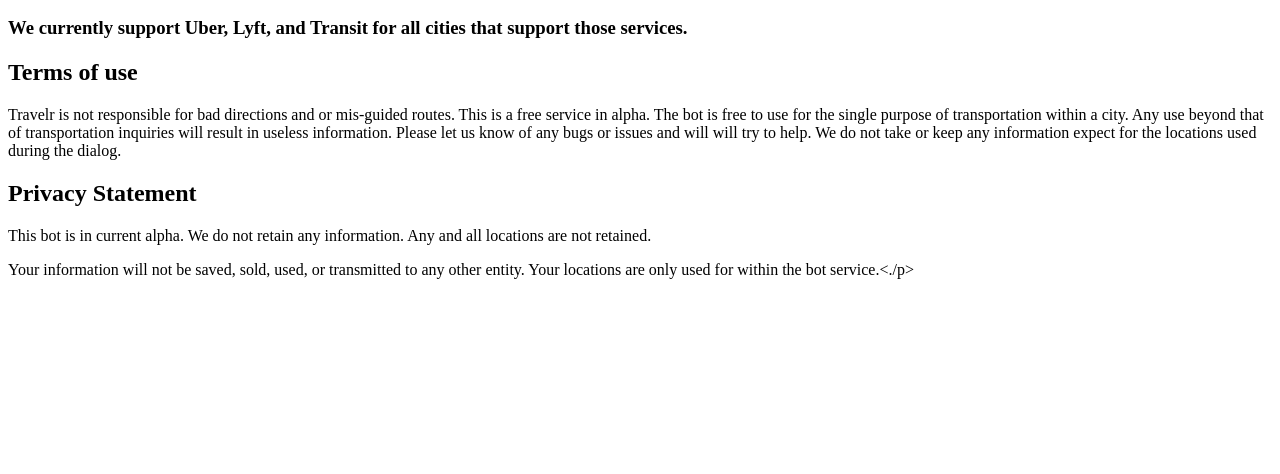
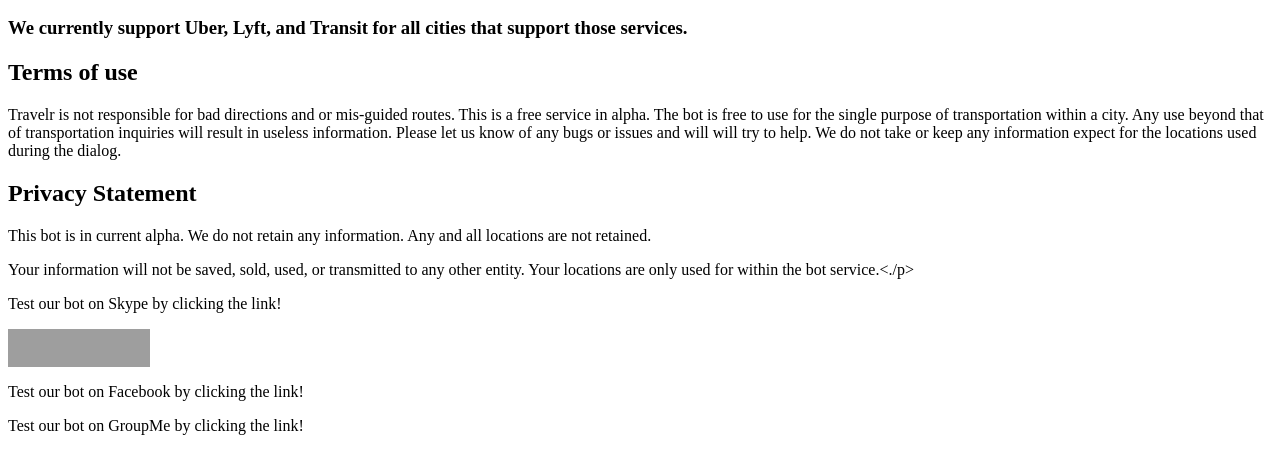
Before and after one commit to TravelrBot/Travelr, a website: page Index.html in a window 1280 px wide. Shown: the part 96-570 px from the top of the page. Drawn offline with Linux system fonts and the light colour scheme; grey boxes are pictures that could not be loaded.

Commit message:
Links on Hompage to Add Bot

```diff
--- a/Index.html
+++ b/Index.html
@@ -18,5 +18,12 @@
     <h2>Privacy Statement</h2>
     <p>This bot is in current alpha. We do not retain any information. Any and all locations are not retained. </p>
     <p> Your information will not be saved, sold, used, or transmitted to any other entity. Your locations are only used for within the bot service.<./p>
+
+    <p>Test our bot on Skype by clicking the link!</p>
+    <a href="https://join.skype.com/bot/ff6b4beb-ee93-4e58-87ae-4cdc7d52a67b"><img alt="Add Bot to Skype" height="38" width="142" src="https://secure.skypeassets.com/content/dam/scom/images/add-bot-button/add-to-skype-buttons02-36px.png" /></a>
+    <p>Test our bot on Facebook by clicking the link!</p>
+    <a href="https://www.facebook.com/TravelrBot/"> </a>
+    <p>Test our bot on GroupMe by clicking the link!</p>
+    <a href="https://groupme.botframework.com/?botId=Travelr"></a>
 </body>
 </html>
```
